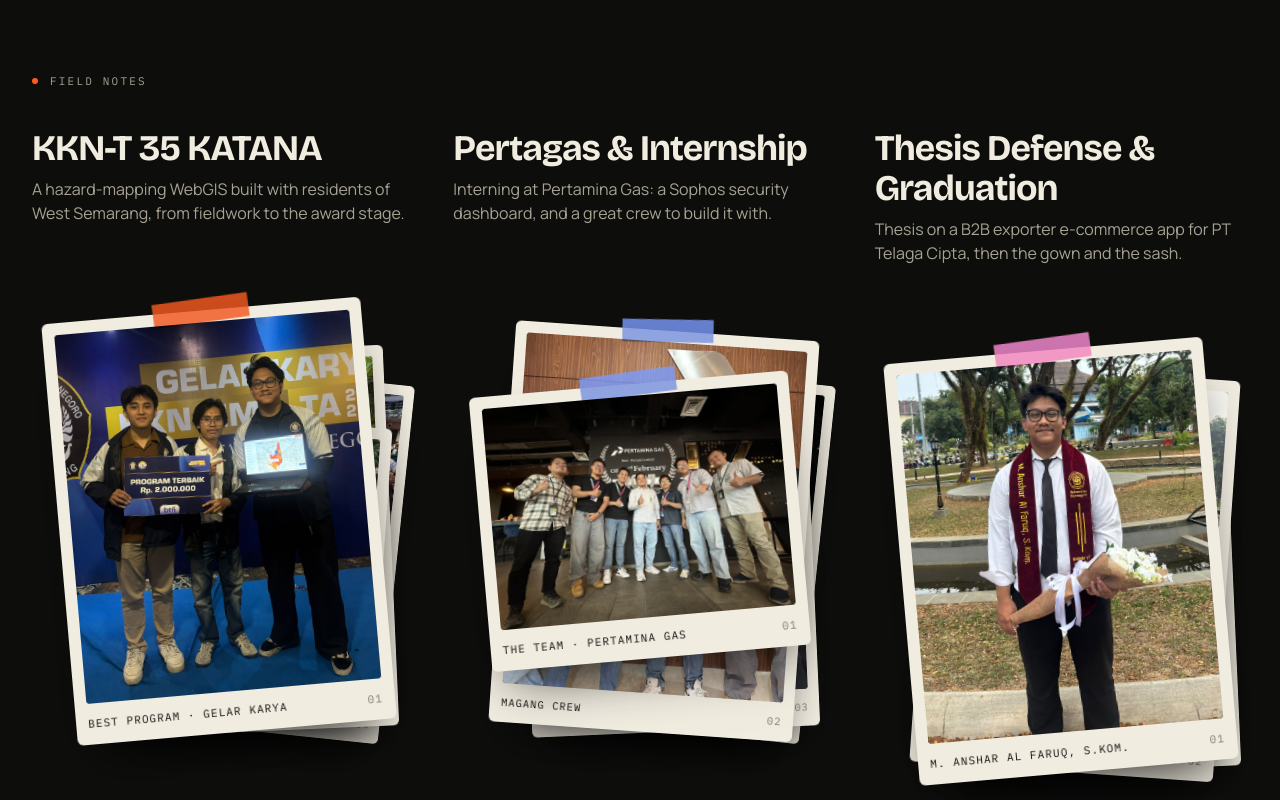
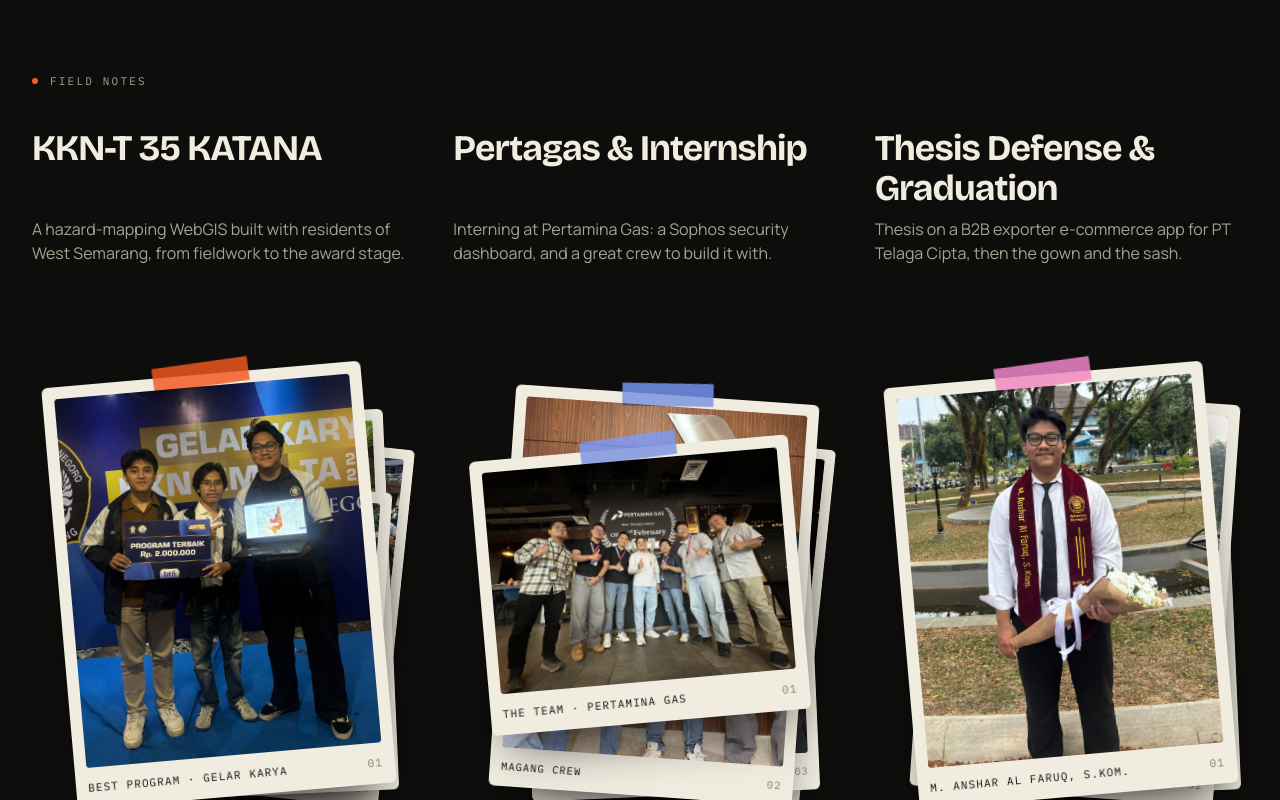
Before and after one commit to edfaruq/portfolio, a Next.js app: page /about in a window 1280 px wide. Shown: the part 2280-3080 px from the top of the page. Built offline with nearby package versions, Linux system fonts and the light colour scheme; no server answers.

Commit message:
Align Field notes photo stacks across columns

```diff
--- a/app/about/page.tsx
+++ b/app/about/page.tsx
@@ -122,9 +122,10 @@ export default function AboutPage() {
 
       <Container className="pb-32">
         <Eyebrow>Field notes</Eyebrow>
-        <div className="mt-10 grid gap-20 md:grid-cols-2 md:gap-12 xl:grid-cols-3">
+        {/* Each note spans three shared rows (title, text, photos) so the stacks line up across columns. */}
+        <div className="mt-10 grid gap-x-12 gap-y-20 md:grid-cols-2 xl:grid-cols-3">
           {notes.map(({ p, text }) => (
-            <section key={p.slug} className="flex flex-col">
+            <section key={p.slug} className="row-span-3 grid grid-rows-subgrid content-start gap-y-0">
               <h2 className="font-display text-3xl font-bold tracking-tight sm:text-4xl">{p.gallery!.title}</h2>
               <p className="mt-2 max-w-md text-fg-dim">{text}</p>
               <div className="mt-6">
```
